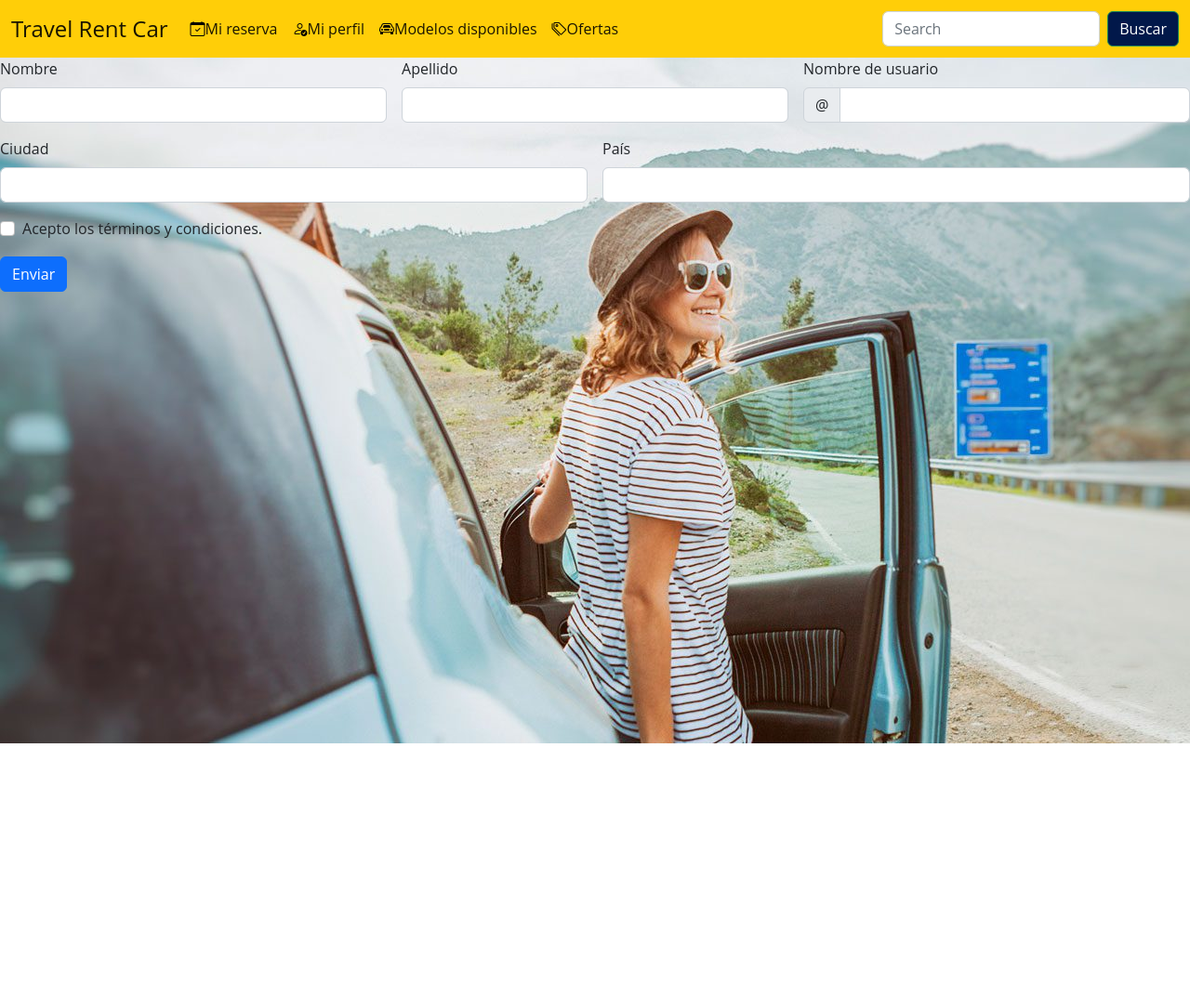
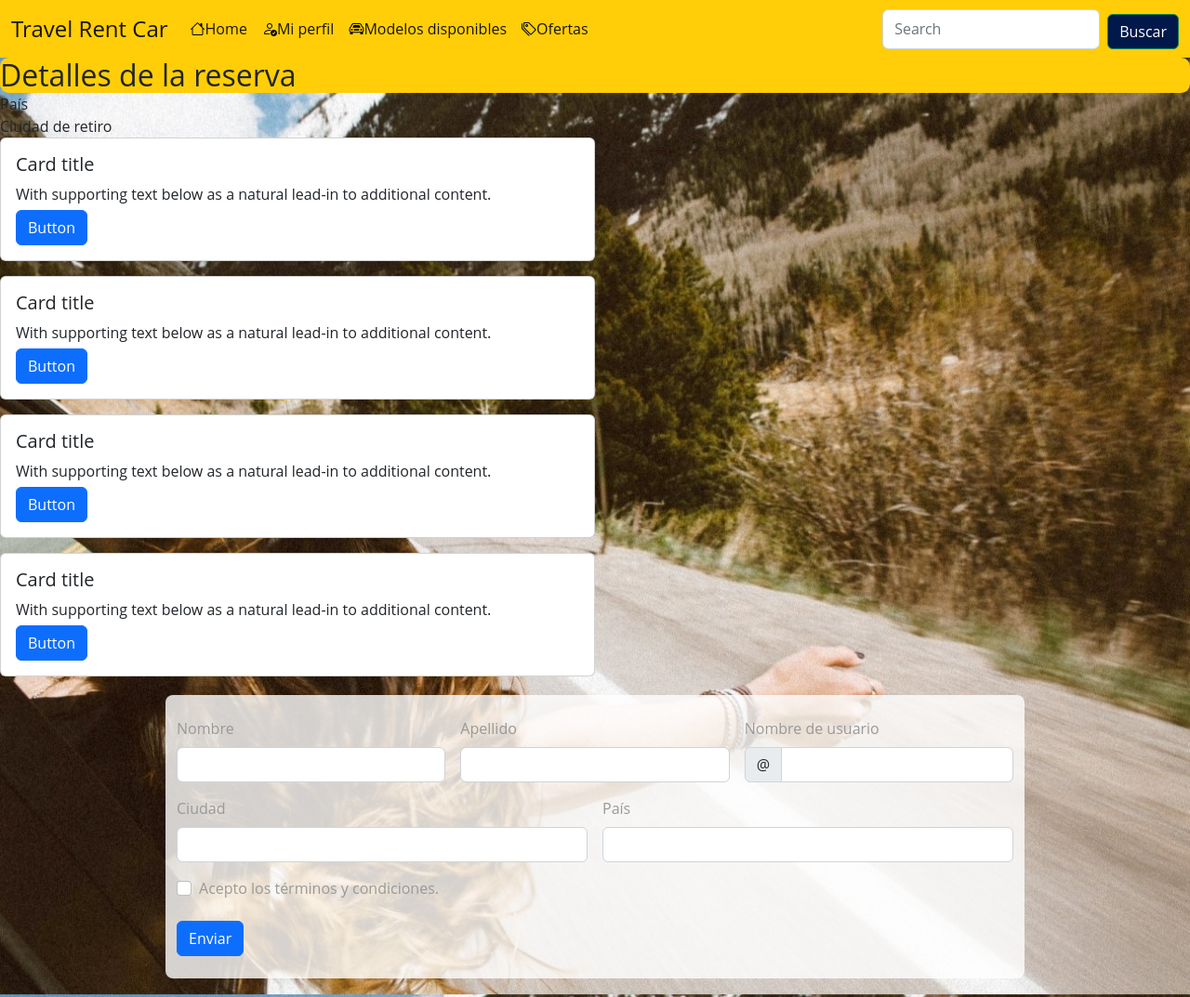
Before and after one commit to LuVargas21/jsCoderHouse, a plain HTML site: page reserva.html in a window 1280 px wide. Shown: the whole page at 93% size. Before the commit the page ends 800 px from the top, so only its background shows below. Drawn offline with nearby package versions, Linux system fonts and the light colour scheme.

Commit message:
css  styling
styling

```diff
--- a/main.css
+++ b/main.css
@@ -50,16 +50,22 @@ a {
 
 .navbar-brand {
     font-size: 24px;
+
 }
 
 .bi {
     color: rgb(0, 0, 0);
+    transition: color .15s ease-in-out, background-color .15s ease-in-out, border-color .15s ease-in-out;
 }
 
 body {
 
     background-image: url(./primeraEntrega/images/background.jpeg );
 
+}
+.reservationPage {
+    background-image: url(./primeraEntrega/images/backgroundReservas.jpg);
+    background-position: 100%;
 }
 
 .containerBooking {
@@ -83,6 +89,16 @@ body {
     color: #999;
     width: 900px;
 
+}
+
+.containerReservation {
+    padding: 24px 12px;
+    border-radius: 8px;
+    margin: 20px auto;
+    background-color: rgba(255, 255, 255, 80%);
+    box-sizing: content-box;
+    color: #999;
+    width: 900px;
 
 }
 
@@ -91,6 +107,15 @@ body {
     margin-right: auto;
     margin-left: auto;
     margin-bottom: 20px;
+
+}
+
+.selection {
+
+    padding: 8px 12px;
+    color: #999;
+    border-color: #999;
+    border-radius: 5px;
 }
 
 .containerMenuCity {
@@ -101,15 +126,13 @@ body {
     margin-bottom: 20px;
 }
 
-aside {
-    padding: 2rem;
-    color: white;
-    position: sticky;
-    top: 0;
-    height: 100vh;
-    display: flex;
-    flex-direction: column;
-    justify-content: space-between;
+.btn {
+    margin-top: 5px;
+
+}
+
+.form-control {
+    color: #999;
 }
 
 .logoIcon {
@@ -137,7 +160,6 @@ aside {
 }
 
 
-
 .main {
     background-color: white;
     margin: 1rem;
@@ -155,6 +177,24 @@ aside {
     border-radius: .5rem;
 }
 
-.btnCategory {
-    color: white
+.reservationDetails {
+    width: 30rem;
+    border-radius: 0.6rem;
+    display: flex;
+    flex-direction: column;
 }
+
+
+.headerReservation {
+    background: var(--clr-third);
+    border-radius: 0.6rem;
+    display: flex;
+    flex-direction: column;
+}
+
+.contenReservation {
+    background: var(--clr-main);
+    border-radius: 0.6rem;
+    display: flex;
+    flex-direction: column;
+}
--- a/reserva.html
+++ b/reserva.html
@@ -11,7 +11,7 @@
         <title> Travel Rent Car | Reservas</title>
     </head>
 
-    <body>
+    <body class="reservationPage">
 
         <!--Navbar-->
 
@@ -20,7 +20,7 @@
 
             <nav class="navbar navbar-expand-lg">
                 <div class="container-fluid">
-                    <a class="navbar-brand" href="#">Travel Rent Car</a>
+                    <a class="navbar-brand" href="index.html">Travel Rent Car</a>
                     <button class="navbar-toggler" type="button" data-bs-toggle="collapse"
                         data-bs-target="#navbarSupportedContent" aria-controls="navbarSupportedContent"
                         aria-expanded="false" aria-label="Toggle navigation">
@@ -29,8 +29,8 @@
                     <div class="collapse navbar-collapse" id="navbarSupportedContent">
                         <ul class="navbar-nav me-auto mb-2 mb-lg-0">
                             <li class="nav-item">
-                                <a class="nav-link active" aria-current="page" href="#"> <i
-                                        class="bi bi-calendar-check"></i>Mi reserva</a>
+                                <a class="nav-link active" aria-current="page" href="index.html"> <i
+                                        class="bi bi-house"></i>Home</a>
                             </li>
                             <li class="nav-item">
                                 <a class="nav-link active" aria-current="page" href="#"> <i
@@ -58,8 +58,60 @@
         </div>
 
 
+        <!--detalle de la reserva-->
+        <section class="reservationDetails"> </section>
+        <div class="headerReservation">
+            <h2>Detalles de la reserva</h2>
+        </div>
+        <div class="contenReservation"> </div>
+        <p>País</p>
+        <p>Ciudad de retiro</p>
+
+
+        </div>
+        <!--autos-->
+
+        <div class="card w-50 mb-3">
+            <div class="card-body">
+                <h5 class="card-title">Card title</h5>
+                <p class="card-text">With supporting text below as a natural lead-in to additional content.</p>
+                <a href="#" class="btn btn-primary">Button</a>
+            </div>
+        </div>
+
+
+        <div class="card w-50 mb-3">
+            <div class="card-body">
+                <h5 class="card-title">Card title</h5>
+                <p class="card-text">With supporting text below as a natural lead-in to additional content.</p>
+                <a href="#" class="btn btn-primary">Button</a>
+            </div>
+        </div>
+
+
+        <div class="card w-50 mb-3">
+            <div class="card-body">
+                <h5 class="card-title">Card title</h5>
+                <p class="card-text">With supporting text below as a natural lead-in to additional content.</p>
+                <a href="#" class="btn btn-primary">Button</a>
+            </div>
+        </div>
+
+
+        <div class="card w-50 mb-3">
+            <div class="card-body">
+                <h5 class="card-title">Card title</h5>
+                <p class="card-text">With supporting text below as a natural lead-in to additional content.</p>
+                <a href="#" class="btn btn-primary">Button</a>
+            </div>
+        </div>
+
+
+
+
         <!--Formulario de registro-->
-        <div>
+
+        <div class="containerReservation">
             <form class="row g-3 needs-validation" novalidate>
                 <div class="col-md-4">
                     <label for="validationCustom01" class="form-label">Nombre</label>
@@ -129,11 +181,6 @@
 
 
 
-
-
-
-
-
         <!--Script de JS-->
         <script src="reserva.js"> </script>
         <!--script de bootstrap-->
```
Also changed, not shown: index.html (+11 -8 lines), entrega1.js (line endings or trailing spaces), primeraEntrega/images/backgroundReservas.jpg (added), primeraEntrega/images/logoItem.jpg (added).
